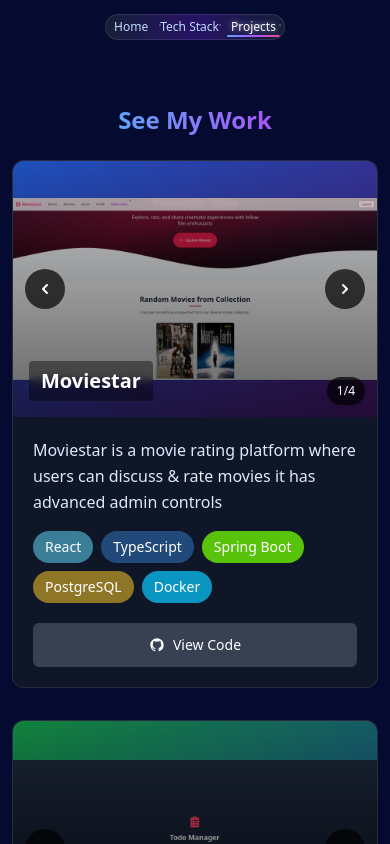
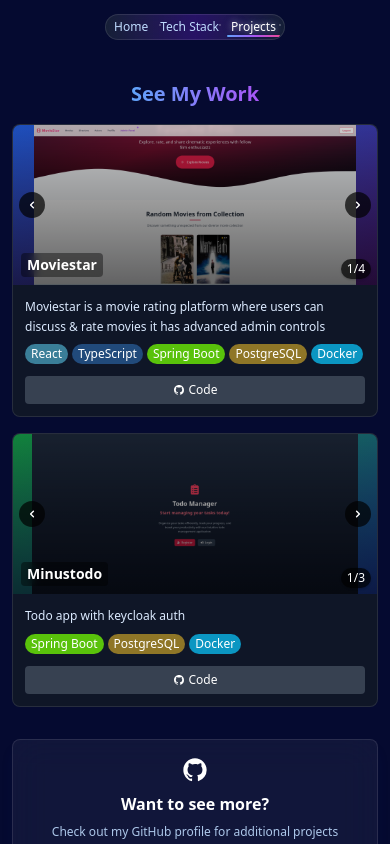
Before and after one commit to alpyxn/portfolio, a React (Vite) app: page /work in a window 390 px wide. Shown: the top 844 px of the page. Built offline with nearby package versions, Linux system fonts and the light colour scheme.

Commit message:
Projects fix

```diff
--- a/src/components/ProjectCard.tsx
+++ b/src/components/ProjectCard.tsx
@@ -95,13 +95,11 @@ export const ProjectCard: React.FC<ProjectProps> = ({
 
   const openModal = () => {
     setIsModalOpen(true);
-    // Prevent body scrolling when modal is open
     document.body.style.overflow = 'hidden';
   };
 
   const closeModal = () => {
     setIsModalOpen(false);
-    // Re-enable body scrolling
     document.body.style.overflow = 'auto';
   };
 
@@ -109,8 +107,8 @@ export const ProjectCard: React.FC<ProjectProps> = ({
     <>
       <div
         ref={cardRef}
-        className="flex flex-col bg-gray-900/90 rounded-xl overflow-hidden border border-white/10
-                transition-all duration-500 hover:bg-gray-800/90 hover:shadow-xl hover:shadow-blue-900/20
+        className="flex flex-col bg-gray-900/90 rounded-lg overflow-hidden border border-white/10
+                transition-all duration-500 hover:bg-gray-800/90 hover:shadow-lg hover:shadow-blue-900/20
                 opacity-0 translate-y-4 animate-[fadeIn_0.5s_ease-out_forwards] w-full
                 transform hover:-translate-y-1 group"
         style={{ animationDelay: '100ms' }}
@@ -118,7 +116,7 @@ export const ProjectCard: React.FC<ProjectProps> = ({
         onMouseLeave={() => setIsHovered(false)}
       >
         <div
-          className={`relative h-64 min-h-[16rem] sm:h-80 md:h-96 overflow-hidden bg-gradient-to-br ${gradientColors} cursor-pointer`}
+          className={`relative h-40 min-h-[10rem] sm:h-48 md:h-56 overflow-hidden bg-gradient-to-br ${gradientColors} cursor-pointer`}
           onClick={openModal}
         >
           <div className={`absolute inset-0 bg-gradient-to-b from-black/20 to-black/60 z-10`}></div>
@@ -139,7 +137,7 @@ export const ProjectCard: React.FC<ProjectProps> = ({
 
               {!imagesLoaded[currentImageIndex] && (
                 <div className="absolute inset-0 flex items-center justify-center z-20">
-                  <div className="w-6 h-6 sm:w-8 sm:h-8 border-2 border-blue-500/50 border-t-blue-500 rounded-full animate-spin"></div>
+                  <div className="w-5 h-5 sm:w-6 sm:h-6 border-2 border-blue-500/50 border-t-blue-500 rounded-full animate-spin"></div>
                 </div>
               )}
 
@@ -147,21 +145,21 @@ export const ProjectCard: React.FC<ProjectProps> = ({
                 <>
                   <button
                     onClick={prevImage}
-                    className="absolute left-3 top-1/2 transform -translate-y-1/2 bg-black/70 hover:bg-black/90 text-white rounded-full p-2.5 sm:p-3 touch-manipulation z-20
-                             sm:opacity-0 sm:group-hover:opacity-100 transition-opacity duration-300 hover:shadow-lg shadow-black/20"
+                    className="absolute left-1.5 top-1/2 transform -translate-y-1/2 bg-black/70 hover:bg-black/90 text-white rounded-full p-1.5 touch-manipulation z-20
+                             sm:opacity-0 sm:group-hover:opacity-100 transition-opacity duration-300 hover:shadow-md shadow-black/20"
                     aria-label="Previous image"
                   >
-                    <svg xmlns="http://www.w3.org/2000/svg" className="h-5 w-5 sm:h-6 sm:w-6" viewBox="0 0 20 20" fill="currentColor">
+                    <svg xmlns="http://www.w3.org/2000/svg" className="h-3.5 w-3.5 sm:h-4 sm:w-4" viewBox="0 0 20 20" fill="currentColor">
                       <path fillRule="evenodd" d="M12.707 5.293a1 1 0 010 1.414L9.414 10l3.293 3.293a1 1 0 01-1.414 1.414l-4-4a1 1 0 010-1.414l4-4a1 1 0 011.414 0z" clipRule="evenodd" />
                     </svg>
                   </button>
                   <button
                     onClick={nextImage}
-                    className="absolute right-3 top-1/2 transform -translate-y-1/2 bg-black/70 hover:bg-black/90 text-white rounded-full p-2.5 sm:p-3 touch-manipulation z-20
-                             sm:opacity-0 sm:group-hover:opacity-100 transition-opacity duration-300 hover:shadow-lg shadow-black/20"
+                    className="absolute right-1.5 top-1/2 transform -translate-y-1/2 bg-black/70 hover:bg-black/90 text-white rounded-full p-1.5 touch-manipulation z-20
+                             sm:opacity-0 sm:group-hover:opacity-100 transition-opacity duration-300 hover:shadow-md shadow-black/20"
                     aria-label="Next image"
                   >
-                    <svg xmlns="http://www.w3.org/2000/svg" className="h-5 w-5 sm:h-6 sm:w-6" viewBox="0 0 20 20" fill="currentColor">
+                    <svg xmlns="http://www.w3.org/2000/svg" className="h-3.5 w-3.5 sm:h-4 sm:w-4" viewBox="0 0 20 20" fill="currentColor">
                       <path fillRule="evenodd" d="M7.293 14.707a1 1 0 010-1.414L10.586 10 7.293 6.707a1 1 0 011.414-1.414l4 4a1 1 0 010 1.414l-4 4a1 1 0 01-1.414 0z" clipRule="evenodd" />
                     </svg>
                   </button>
@@ -169,21 +167,21 @@ export const ProjectCard: React.FC<ProjectProps> = ({
               )}
 
               {images.length > 1 && (
-                <div className="absolute bottom-3 right-3 bg-black/70 text-white text-xs px-2.5 py-1.5 rounded-full z-20 shadow-sm shadow-black/20">
+                <div className="absolute bottom-1.5 right-1.5 bg-black/70 text-white text-xs px-1.5 py-0.5 rounded-full z-20 shadow-sm shadow-black/20">
                   {currentImageIndex + 1}/{images.length}
                 </div>
               )}
 
-              <div className="absolute bottom-4 left-4 z-20">
-                <h3 className="text-white text-xl sm:text-2xl font-bold text-shadow-lg px-3 py-1.5 rounded bg-black/40 backdrop-blur-sm">
+              <div className="absolute bottom-2 left-2 z-20">
+                <h3 className="text-white text-sm sm:text-base font-bold text-shadow-lg px-1.5 py-0.5 rounded bg-black/40 backdrop-blur-sm">
                   {title}
                 </h3>
               </div>
 
               {/* Image click indicator */}
               <div className="absolute inset-0 flex items-center justify-center pointer-events-none z-20 opacity-0 group-hover:opacity-100 transition-opacity">
-                <div className="bg-black/60 p-2 rounded-full">
-                  <svg xmlns="http://www.w3.org/2000/svg" className="h-6 w-6 text-white" fill="none" viewBox="0 0 24 24" stroke="currentColor">
+                <div className="bg-black/60 p-1 rounded-full">
+                  <svg xmlns="http://www.w3.org/2000/svg" className="h-4 w-4 text-white" fill="none" viewBox="0 0 24 24" stroke="currentColor">
                     <path strokeLinecap="round" strokeLinejoin="round" strokeWidth={2} d="M21 21l-6-6m2-5a7 7 0 11-14 0 7 7 0 0114 0zM10 7v3m0 0v3m0-3h3m-3 0H7" />
                   </svg>
                 </div>
@@ -192,16 +190,16 @@ export const ProjectCard: React.FC<ProjectProps> = ({
           )}
         </div>
 
-        <div className="p-5 sm:p-7 flex-1 flex flex-col">
-          <p className="text-blue-100 text-base sm:text-lg mb-4 flex-1 leading-relaxed">
+        <div className="p-3 sm:p-4 flex-1 flex flex-col">
+          <p className="text-blue-100 text-xs sm:text-sm mb-2 flex-1 leading-relaxed">
             {shortDescription || description}
           </p>
 
-          <div className="mb-5 flex flex-wrap gap-2">
+          <div className="mb-3 flex flex-wrap gap-1">
             {technologies.map((tech, index) => (
               <span
                 key={index}
-                className="px-3 py-1.5 text-sm rounded-full text-white bg-gray-700/80 hover:bg-gray-700 truncate max-w-[150px] transition-colors"
+                className="px-1.5 py-0.5 text-xs rounded-full text-white bg-gray-700/80 hover:bg-gray-700 truncate max-w-[100px] transition-colors"
                 style={{ backgroundColor: tech.color || undefined }}
               >
                 {tech.name}
@@ -209,17 +207,17 @@ export const ProjectCard: React.FC<ProjectProps> = ({
             ))}
           </div>
 
-          <div className="flex gap-4 mt-auto">
+          <div className="flex gap-2 mt-auto">
             {demoUrl && (
               <a
                 href={demoUrl}
                 target="_blank"
                 rel="noopener noreferrer"
-                className="flex-1 px-6 py-3 bg-blue-600 hover:bg-blue-700 active:bg-blue-800 text-white text-center rounded-md text-sm sm:text-base font-medium
-                         transition-all duration-300 transform hover:-translate-y-0.5 hover:shadow-lg"
+                className="flex-1 px-2 py-1.5 bg-blue-600 hover:bg-blue-700 active:bg-blue-800 text-white text-center rounded text-xs font-medium
+                         transition-all duration-300 transform hover:-translate-y-0.5 hover:shadow-md"
               >
                 <span className="flex items-center justify-center">
-                  <svg className="w-4 h-4 mr-2" fill="none" stroke="currentColor" viewBox="0 0 24 24" xmlns="http://www.w3.org/2000/svg">
+                  <svg className="w-3 h-3 mr-1" fill="none" stroke="currentColor" viewBox="0 0 24 24" xmlns="http://www.w3.org/2000/svg">
                     <path strokeLinecap="round" strokeLinejoin="round" strokeWidth="2" d="M15 12a3 3 0 11-6 0 3 3 0 016 0z"></path>
                     <path strokeLinecap="round" strokeLinejoin="round" strokeWidth="2" d="M2.458 12C3.732 7.943 7.523 5 12 5c4.478 0 8.268 2.943 9.542 7-1.274 4.057-5.064 7-9.542 7-4.477 0-8.268-2.943-9.542-7z"></path>
                   </svg>
@@ -233,13 +231,13 @@ export const ProjectCard: React.FC<ProjectProps> = ({
                 href={githubUrl}
                 target="_blank"
                 rel="noopener noreferrer"
-                className="flex-1 px-6 py-3 bg-gray-700 hover:bg-gray-800 active:bg-gray-900 text-white text-center rounded-md text-sm sm:text-base font-medium
-                           flex items-center justify-center gap-2 transition-all duration-300 transform hover:-translate-y-0.5 hover:shadow-lg"
+                className="flex-1 px-2 py-1.5 bg-gray-700 hover:bg-gray-800 active:bg-gray-900 text-white text-center rounded text-xs font-medium
+                           flex items-center justify-center gap-1 transition-all duration-300 transform hover:-translate-y-0.5 hover:shadow-md"
               >
-                <svg className="w-4 h-4" fill="currentColor" viewBox="0 0 24 24" aria-hidden="true">
+                <svg className="w-3 h-3" fill="currentColor" viewBox="0 0 24 24" aria-hidden="true">
                   <path fillRule="evenodd" d="M12 2C6.477 2 2 6.484 2 12.017c0 4.425 2.865 8.18 6.839 9.504.5.092.682-.217.682-.483 0-.237-.008-.868-.013-1.703-2.782.605-3.369-1.343-3.369-1.343-.454-1.158-1.11-1.466-1.11-1.466-.908-.62.069-.608.069-.608 1.003.07 1.531 1.032 1.531 1.032.892 1.53 2.341 1.088 2.91.832.092-.647.35-1.088.636-1.338-2.22-.253-4.555-1.113-4.555-4.951 0-1.093.39-1.988 1.029-2.688-.103-.253-.446-1.272.098-2.65 0 0 .84-.27 2.75 1.026A9.564 9.564 0 0112 6.844c.85.004 1.705.115 2.504.337 1.909-1.296 2.747-1.027 2.747-1.027.546 1.379.202 2.398.1 2.651.64.7 1.028 1.595 1.028 2.688 0 3.848-2.339 4.695-4.566 4.943.359.309.678.92.678 1.855 0 1.338-.012 2.419-.012 2.747 0 .268.18.58.688.482A10.019 10.019 0 0022 12.017C22 6.484 17.522 2 12 2z" clipRule="evenodd" />
                 </svg>
-                <span>View Code</span>
+                <span>Code</span>
               </a>
             )}
           </div>
--- a/src/pages/Projects.tsx
+++ b/src/pages/Projects.tsx
@@ -59,9 +59,9 @@ export default function Projects() {
   );
 
   return (
-    <div className="min-h-screen pt-16 sm:pt-20 mt-10 px-3 sm:px-6 pb-10 sm:pb-16">
-      <div className="max-w-6xl mx-auto mb-6 sm:mb-10 text-center">
-        <h1 className="text-2xl sm:text-3xl md:text-4xl font-bold mb-3 sm:mb-4 text-white">
+    <div className="min-h-screen pt-14 sm:pt-16 mt-6 px-3 sm:px-5 pb-8 sm:pb-12">
+      <div className="max-w-5xl mx-auto mb-4 sm:mb-6 text-center">
+        <h1 className="text-xl sm:text-2xl md:text-3xl font-bold mb-2 sm:mb-3 text-white">
           <span className="bg-clip-text text-transparent bg-gradient-to-r from-blue-400 to-purple-500">
             See My Work
           </span>
@@ -69,7 +69,7 @@ export default function Projects() {
       </div>
 
       {filteredProjects.length > 0 ? (
-        <div className="max-w-7xl mx-auto grid grid-cols-1 lg:grid-cols-2 gap-8 sm:gap-10">
+        <div className="max-w-6xl mx-auto grid grid-cols-1 md:grid-cols-2 lg:grid-cols-2 gap-4 sm:gap-5">
           {filteredProjects.map((project) => (
             <ProjectCard key={project.id} {...project} />
           ))}
@@ -84,25 +84,25 @@ export default function Projects() {
         </div>
       )}
 
-      <div className="mt-12 sm:mt-16 max-w-3xl mx-auto bg-white/5 backdrop-blur-lg rounded-xl p-6 sm:p-8 border border-white/10 text-center shadow-lg shadow-blue-900/10">
+      <div className="mt-8 sm:mt-10 max-w-xl mx-auto bg-white/5 backdrop-blur-lg rounded-lg p-4 sm:p-5 border border-white/10 text-center shadow-lg shadow-blue-900/10">
         <svg
-          className="w-10 h-10 sm:w-12 sm:h-12 mx-auto text-white mb-4"
+          className="w-7 h-7 sm:w-8 sm:h-8 mx-auto text-white mb-2"
           fill="currentColor"
           viewBox="0 0 24 24"
         >
           <path fillRule="evenodd" d="M12 2C6.477 2 2 6.484 2 12.017c0 4.425 2.865 8.18 6.839 9.504.5.092.682-.217.682-.483 0-.237-.008-.868-.013-1.703-2.782.605-3.369-1.343-3.369-1.343-.454-1.158-1.11-1.466-1.11-1.466-.908-.62.069-.608.069-.608 1.003.07 1.531 1.032 1.531 1.032.892 1.53 2.341 1.088 2.91.832.092-.647.35-1.088.636-1.338-2.22-.253-4.555-1.113-4.555-4.951 0-1.093.39-1.988 1.029-2.688-.103-.253-.446-1.272.098-2.65 0 0 .84-.27 2.75 1.026A9.564 9.564 0 0112 6.844c.85.004 1.705.115 2.504.337 1.909-1.296 2.747-1.027 2.747-1.027.546 1.379.202 2.398.1 2.651.64.7 1.028 1.595 1.028 2.688 0 3.848-2.339 4.695-4.566 4.943.359.309.678.92.678 1.855 0 1.338-.012 2.419-.012 2.747 0 .268.18.58.688.482A10.019 10.019 0 0022 12.017C22 6.484 17.522 2 12 2z" clipRule="evenodd" />
         </svg>
 
-        <h2 className="text-lg sm:text-xl md:text-2xl font-bold text-white mb-3">Want to see more?</h2>
-        <p className="text-blue-200/90 text-sm sm:text-base mb-5">Check out my GitHub profile for additional projects and contributions</p>
+        <h2 className="text-base sm:text-lg font-bold text-white mb-2">Want to see more?</h2>
+        <p className="text-blue-200/90 text-xs mb-3">Check out my GitHub profile for additional projects</p>
 
         <a
           href="https://github.com/alpyxn"
           target="_blank"
           rel="noopener noreferrer"
-          className="inline-flex items-center px-5 py-2.5 bg-gradient-to-r from-blue-600 to-purple-600 hover:from-blue-700 hover:to-purple-700 text-white text-sm font-medium rounded-md shadow-md hover:shadow-lg transform hover:-translate-y-0.5 transition-all duration-300"
+          className="inline-flex items-center px-3 py-1.5 bg-gradient-to-r from-blue-600 to-purple-600 hover:from-blue-700 hover:to-purple-700 text-white text-xs font-medium rounded shadow-md hover:shadow-lg transform hover:-translate-y-0.5 transition-all duration-300"
         >
-          <svg className="w-4 h-4 mr-2" fill="currentColor" viewBox="0 0 24 24">
+          <svg className="w-3.5 h-3.5 mr-1.5" fill="currentColor" viewBox="0 0 24 24">
             <path fillRule="evenodd" d="M12 2C6.477 2 2 6.484 2 12.017c0 4.425 2.865 8.18 6.839 9.504.5.092.682-.217.682-.483 0-.237-.008-.868-.013-1.703-2.782.605-3.369-1.343-3.369-1.343-.454-1.158-1.11-1.466-1.11-1.466-.908-.62.069-.608.069-.608 1.003.07 1.531 1.032 1.531 1.032.892 1.53 2.341 1.088 2.91.832.092-.647.35-1.088.636-1.338-2.22-.253-4.555-1.113-4.555-4.951 0-1.093.39-1.988 1.029-2.688-.103-.253-.446-1.272.098-2.65 0 0 .84-.27 2.75 1.026A9.564 9.564 0 0112 6.844c.85.004 1.705.115 2.504.337 1.909-1.296 2.747-1.027 2.747-1.027.546 1.379.202 2.398.1 2.651.64.7 1.028 1.595 1.028 2.688 0 3.848-2.339 4.695-4.566 4.943.359.309.678.92.678 1.855 0 1.338-.012 2.419-.012 2.747 0 .268.18.58.688.482A10.019 10.019 0 0022 12.017C22 6.484 17.522 2 12 2z" clipRule="evenodd" />
           </svg>
           Visit My GitHub Profile
```
